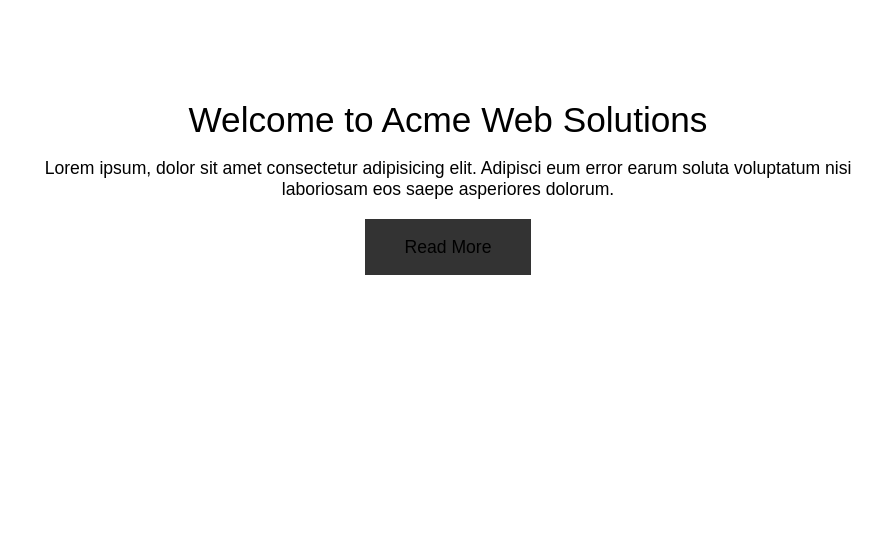
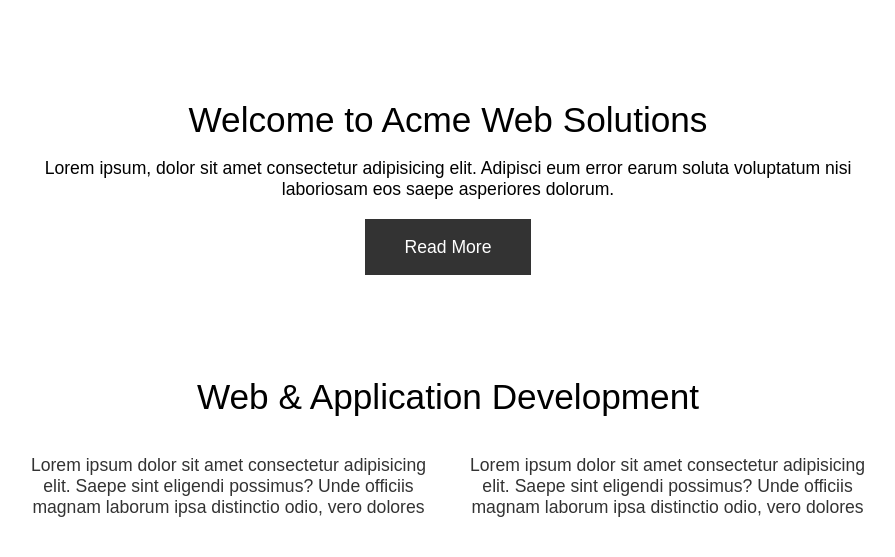
Before and after one commit to ThaisRubia/Restaurant-Website, a plain HTML site: page index.html in a window 1280 px wide. Shown: the whole page, without its empty margins (192-1087 px from the left). Drawn offline with Linux system fonts and the light colour scheme.

Commit message:
text-inline

```diff
--- a/index.html
+++ b/index.html
@@ -19,7 +19,32 @@
             <a href="#">
                 <button id="btn" >Read More</button>
             </a>
-    </
+        </div>
+        <div class="titulo">
+            <h1>Web & Application Development</h1>
+        </div>
+        <div class="conteiner">
+
+            <div id="conteiner-a">
+                <p>Lorem ipsum dolor sit amet consectetur adipisicing<br> elit.
+                    Saepe sint eligendi possimus? Unde officiis<br> magnam laborum ipsa distinctio odio, vero dolores
+                </p>
+            </div>
+        </div>
+        <div class="conteiner">
+
+            <div id="conteiner-b">
+                <p>Lorem ipsum dolor sit amet consectetur adipisicing<br> elit.
+                    Saepe sint eligendi possimus? Unde officiis<br> magnam laborum ipsa distinctio odio, vero dolores
+                </p>
+            </div>
+        </div>
+
+
+
+
+
+
 
     </body>
 </html>
--- a/style.css
+++ b/style.css
@@ -27,14 +27,14 @@ p {
 
     text-align: center;
     background: #333333;
-    color: black;
+    color: #FFFFFF;
     width: 170px;
     font-size: 17px;
     border: 2px solid white;
     font: 17.6px Arial,Helvetica,sans-serif;
     padding:17.6px 35.2px ;
-    display: inline-block;
-    cursor: pointer;
+    display: inline-block;/*ele vai ocupar no site apenas a sua largura e altura originais*/
+    cursor: pointer;/*define o cursor do mouse como um "ponteiro" sobre determinado elemento*/
     transition-duration: 0.4s;
 }
 #btn:hover {
@@ -43,3 +43,12 @@ p {
 
 
 }
+
+.conteiner {
+    display: inline-block;
+    color: #333333;
+    font: 17.6px Arial, Helvetica,sans-serif;
+    padding: 0px 0px 17.6px;
+    margin: 20px;
+
+}
```
Lines whose indentation alone changed are shown as unchanged.
